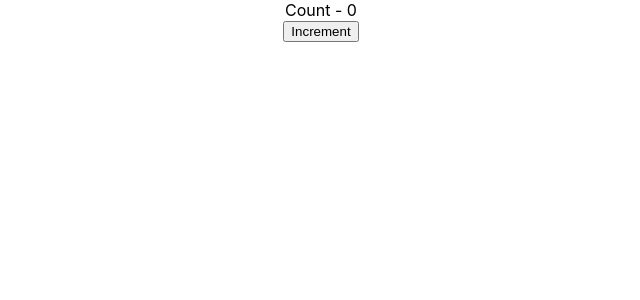
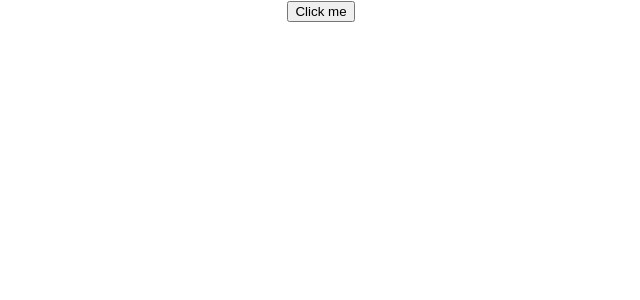
Before and after one commit to Grihit/Learning-React, a React (Create React App) app: page / in a window 1280 px wide. Shown: the top 300 px of the page, without its empty margins (319-959 px from the left). Built offline with nearby package versions, Linux system fonts and the light colour scheme.

Commit message:
Event Handling

```diff
--- a/src/App.js
+++ b/src/App.js
@@ -4,6 +4,8 @@
 import Hello from './components/Hello'
 import Bye from './components/Bye'
 import Counter from './components/Counter'
+import FunctionClick from './components/FuntionClick'
+import ClassClick from './components/ClassClick';
 
 function App() {
   return (
@@ -15,8 +17,10 @@
       </Hello>
       <Hello name="Yash" subject="Design" />
       <Bye name="Taksh" subject="Law" />
-      <Bye />*/}
+      <Bye />
       <Counter />
+      <FunctionClick />*/}
+      <ClassClick />
     </div>
   );
 }
--- /dev/null
+++ b/src/components/ClassClick.js
@@ -0,0 +1,18 @@
+import React, { Component } from 'react'
+
+class ClassClick extends Component {
+
+    clickHandler(){
+        console.log("Clicked yo")
+    }
+
+    render() {
+        return (
+            <div>
+                <button onClick={this.clickHandler}>Click me</button>
+            </div>
+        )
+    }
+}
+
+export default ClassClick
--- /dev/null
+++ b/src/components/FuntionClick.js
@@ -0,0 +1,16 @@
+import React from 'react'
+
+function FuntionClick() {
+
+    function clickHandler(){
+        console.log("Clicked")
+    }
+
+    return (
+        <div>
+            <button onClick={clickHandler}>Click</button>
+        </div>
+    )
+}
+
+export default FuntionClick
```
